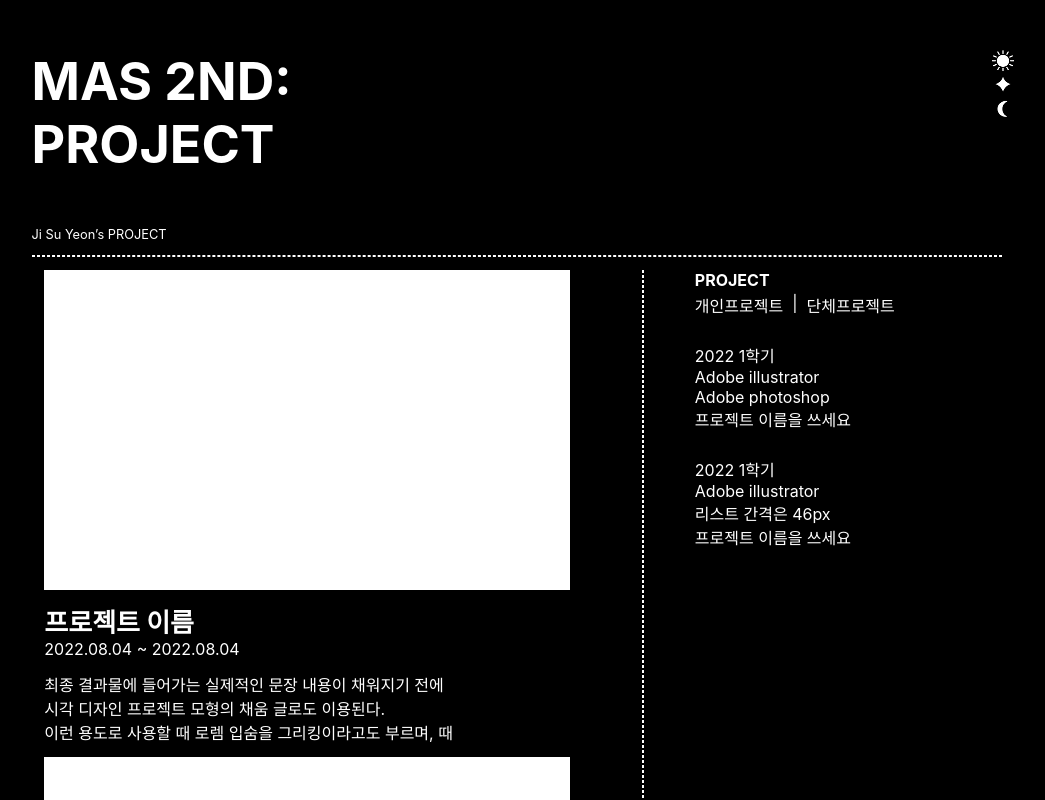
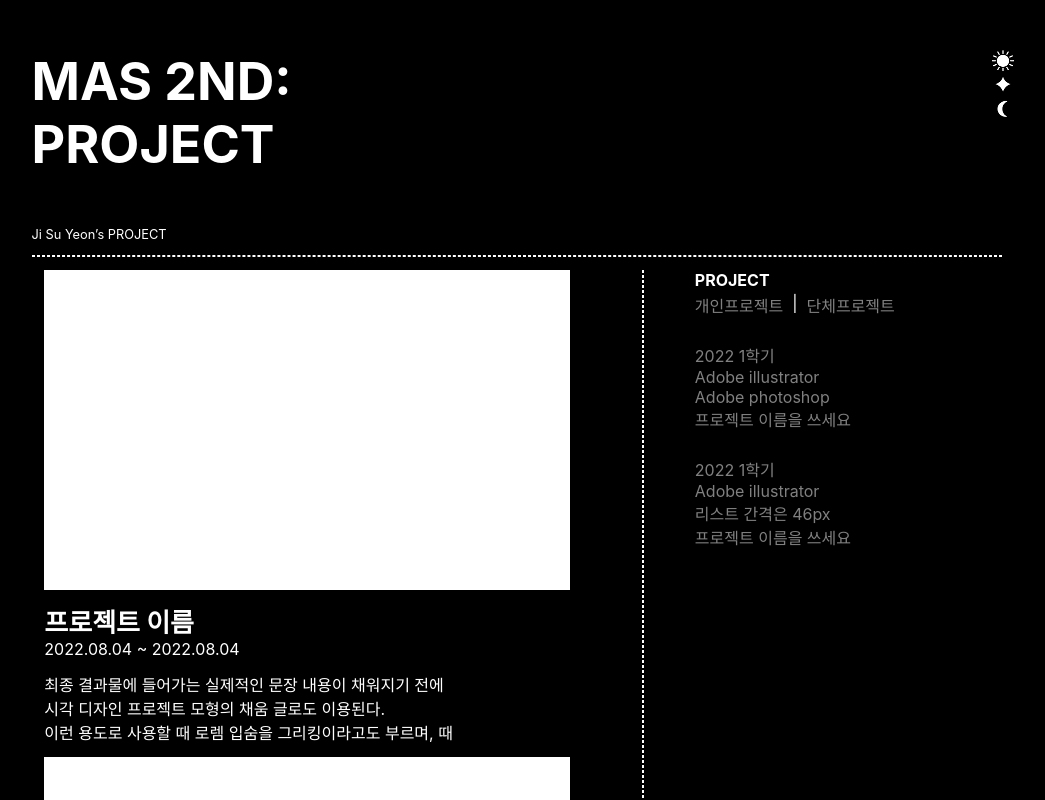
Before and after one commit to 5h6Sm/mas-web, a React (Create React App) app: page / in a window 1280 px wide. Shown: the top 800 px of the page, without its empty margins (124-1169 px from the left). Built offline with nearby package versions, Linux system fonts and the light colour scheme.

Commit message:
보이기

```diff
--- a/src/App.css
+++ b/src/App.css
@@ -153,36 +153,14 @@ body{
   display: flex;
   align-items: center;
 }
-.navigation-text1{
+.navigation-text{
   text-align: right;
   height: fit-content;
   width: fit-content;
   margin-top: -50%;
   margin-left: -120px;
 }
-.navigation-text2{
-  text-align: right;
-  height: fit-content;
-  width: fit-content;
-  margin-top: -50%;
-  margin-left: -120px;
-}
-.navigation-text3{
-  text-align: right;
-  height: fit-content;
-  width: fit-content;
-  margin-top: -50%;
-  margin-left: -120px;
-}
-.text1{
+.text{
   margin-right:20%;
   font-size: 1vw;
 }
-.text2{
-  margin-right:20%;
-  font-size: 1vw;
-}
-.text3{
-  margin-right:20%;
-  font-size: 1vw;
-}
--- a/src/App.js
+++ b/src/App.js
@@ -1,3 +1,4 @@
+import { useMotionValue, useTransform , useCycle} from "framer-motion";
 import './App.css';
 
 import React from 'react';
@@ -8,6 +9,64 @@ import sun from './images/sun.png'
 import star from './images/star.png';
 import moon from './images/moon.png';
 import top from './images/upButton.png';
+
+
+const MyComponent = () => {
+  const [isToggled, setIsToggled] = useState(false);
+
+  const opacity = useMotionValue(0.5);
+  const opacityHover = useTransform(opacity, [0.5, 1], [0.5, 1]);
+  const opacityTap = useTransform(opacity, [0.5, 1], [0.6, 1]);
+
+  const handleClick = () => {
+    setIsToggled(!isToggled);
+  };
+
+  return (
+    <motion.div
+      style={{ opacity }}
+      whileHover={opacityHover}
+      whileTap={opacityTap}
+      onClick={handleClick}
+    >
+    </motion.div>
+  );
+};
+
+function Component(){
+  const [isActive, setIsActive] = useState(false);
+
+  const toggleActive = () => {
+    setIsActive(!isActive);
+  };
+
+  return(
+    <motion.div
+      animate={{ opacity: isActive ? 1 : 0.5 }}
+      whileHover={{ opacity: 1 }}
+      whileTap={{ opacity: 1 }}
+      onClick={toggleActive}
+      >
+      <div class="per_project">개인프로젝트 </div>
+    </motion.div>
+  )
+}
+
+function MyComponent2() {
+  const [isHovered, toggleHover] = useCycle(false, true);
+
+  return (
+    <motion.div
+      whileHover={{ opacity: 1 }}
+      whileTap={{ opacity: 1 }}
+      animate={{ opacity: isHovered ? 1 : 0.5 }}
+      onClick={() => toggleHover()}
+    >
+      {/* 컨텐츠 */}
+    </motion.div>
+  );
+}
+
 
 function Top(){
   const [isVisible1, setIsVisible1] = useState('');
@@ -39,12 +98,12 @@ function Top(){
                     <AnimatePresence>
                       {isVisible1 && (
                         <motion.div
-                          className="navigation-text1"
+                          className="navigation-text"
                           initial={{ x: 50, opacity: 0 }}
                           animate={{ x: 0, opacity: 3 }}
                           exit={{ x: -30, opacity: 0 }}
                           transition={{ duration: 1 }}>
-                          <span className="text1">ABOUT</span>
+                          <span className="text">ABOUT</span>
                         </motion.div>
                       )}
                     </AnimatePresence>
@@ -65,12 +124,12 @@ function Top(){
                           <AnimatePresence>
                             {isVisible2 && (
                               <motion.div
-                                className="navigation-text2"
+                                className="navigation-text"
                                 initial={{ x: 50, opacity: 0 }}
                                 animate={{ x: 0, opacity: 3 }}
                                 exit={{ x: -30, opacity: 0 }}
                                 transition={{ duration: 1 }}>
-                                <span className="text2">MEMBER</span>
+                                <span className="text">MEMBER</span>
                               </motion.div>
                             )}
                           </AnimatePresence>
@@ -91,12 +150,12 @@ function Top(){
                       <AnimatePresence>
                         {isVisible3 && (
                           <motion.div
-                            className="navigation-text3"
+                            className="navigation-text"
                             initial={{ x: 50, opacity: 0 }}
                             animate={{ x: 0, opacity: 3 }}
                             exit={{ x: -30, opacity: 0 }}
                             transition={{ duration: 1 }}>
-                            <span className="text3">PROJECT</span>
+                            <span className="text">PROJECT</span>
                           </motion.div>
                         )}
                       </AnimatePresence>
@@ -124,6 +183,26 @@ function Line(){
 }
 
 function Main(){
+
+  const [isActive1, setIsActive1] = useState(false);
+  const [isActive2, setIsActive2] = useState(false);
+  const [isActive3, setIsActive3] = useState(false);
+  const [isActive4, setIsActive4] = useState(false);
+
+
+  const toggleActive1 = () => {
+    setIsActive1(!isActive1);
+  };
+  const toggleActive2 = () => {
+    setIsActive2(!isActive2);
+  };
+  const toggleActive3 = () => {
+    setIsActive3(!isActive3);
+  };
+  const toggleActive4 = () => {
+    setIsActive4(!isActive4);
+  };
+
   return (
 
     <div className='all_wrapper'>
@@ -156,22 +235,50 @@ function Main(){
                         <div class="project_info_side">
                             <div class="project_title">PROJECT</div>
                             <div class="select_project">
+                            <motion.div
+                                animate={{ opacity: isActive1 ? 1 : 0.5 }}
+                                whileHover={{ opacity: 1 }}
+                                whileTap={{ opacity: 1 }}
+                                onClick={toggleActive1}
+                                >
                                 <div class="per_project">개인프로젝트 </div>
+                              </motion.div>
                                 <div>&nbsp; | &nbsp;</div>
+                                <motion.div
+                                  animate={{ opacity: isActive2 ? 1 : 0.5 }}
+                                  whileHover={{ opacity: 1 }}
+                                  whileTap={{ opacity: 1 }}
+                                  onClick={toggleActive2}
+                                >
                                 <div class="org_project"> 단체프로젝트</div>
+                                </motion.div>
                             </div>
+                            <motion.div
+                                  animate={{ opacity: isActive3 ? 1 : 0.5 }}
+                                  whileHover={{ opacity: 1 }}
+                                  whileTap={{ opacity: 1 }}
+                                  onClick={toggleActive3}
+                                >
                             <div class="project_num">
                                 <div class="seme_title">2022 1학기</div>
                                 <div class="using_tool">Adobe illustrator</div>
                                 <div class="using_tool">Adobe photoshop</div>
                                 <div class="text_project_name">프로젝트 이름을 쓰세요</div>
                             </div>
+                              </motion.div>
+                              <motion.div
+                                  animate={{ opacity: isActive4 ? 1 : 0.5 }}
+                                  whileHover={{ opacity: 1 }}
+                                  whileTap={{ opacity: 1 }}
+                                  onClick={toggleActive4}
+                                >
                             <div class="project_num">
                                 <div class="seme_title">2022 1학기</div>
                                 <div class="using_tool">Adobe illustrator</div>
                                 <div class="using_tool">리스트 간격은 46px</div>
                                 <div class="text_project_name">프로젝트 이름을 쓰세요</div>
                             </div>
+                            </motion.div>
                         </div>
 
                     </div>
@@ -188,6 +295,7 @@ function App() {
     <div className="App">
       <header className="App-header">
         <Top />
+        <MyComponent/>
         <Line />
         <Main />
       </header>
```
